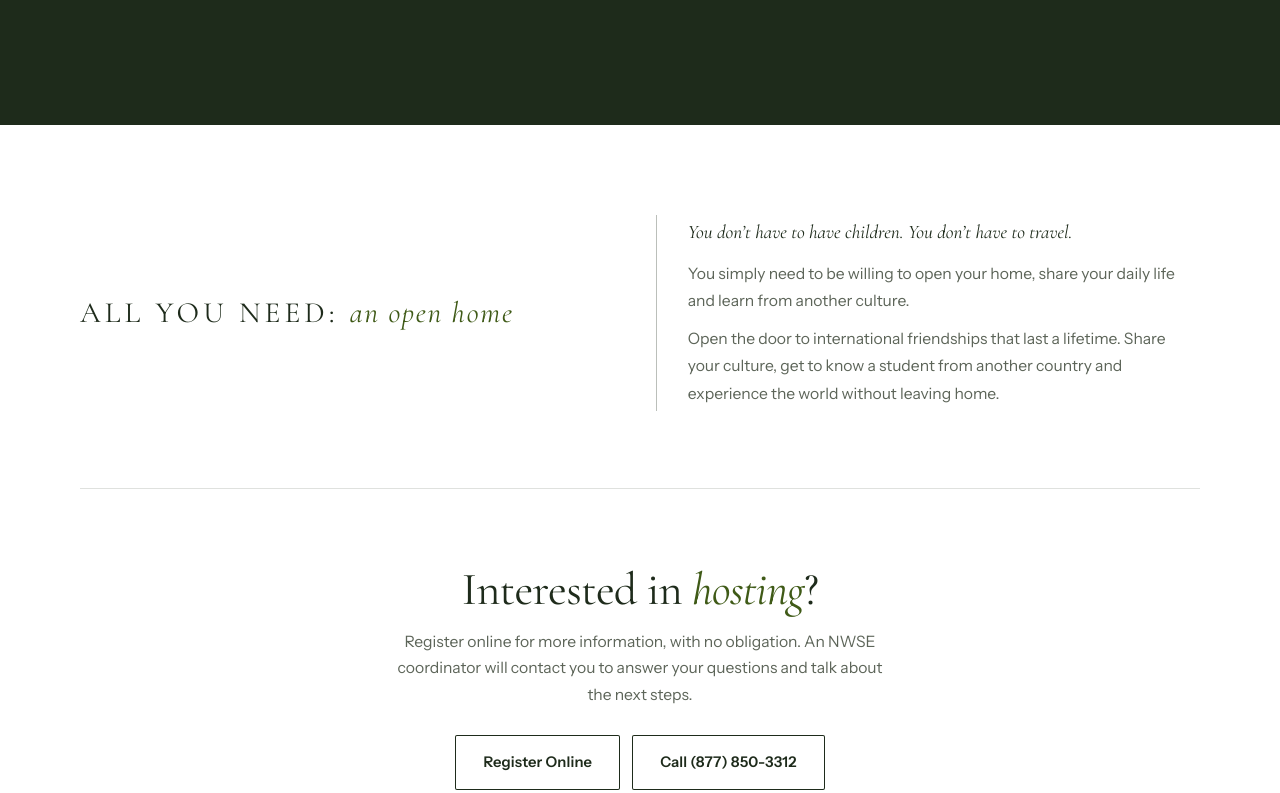
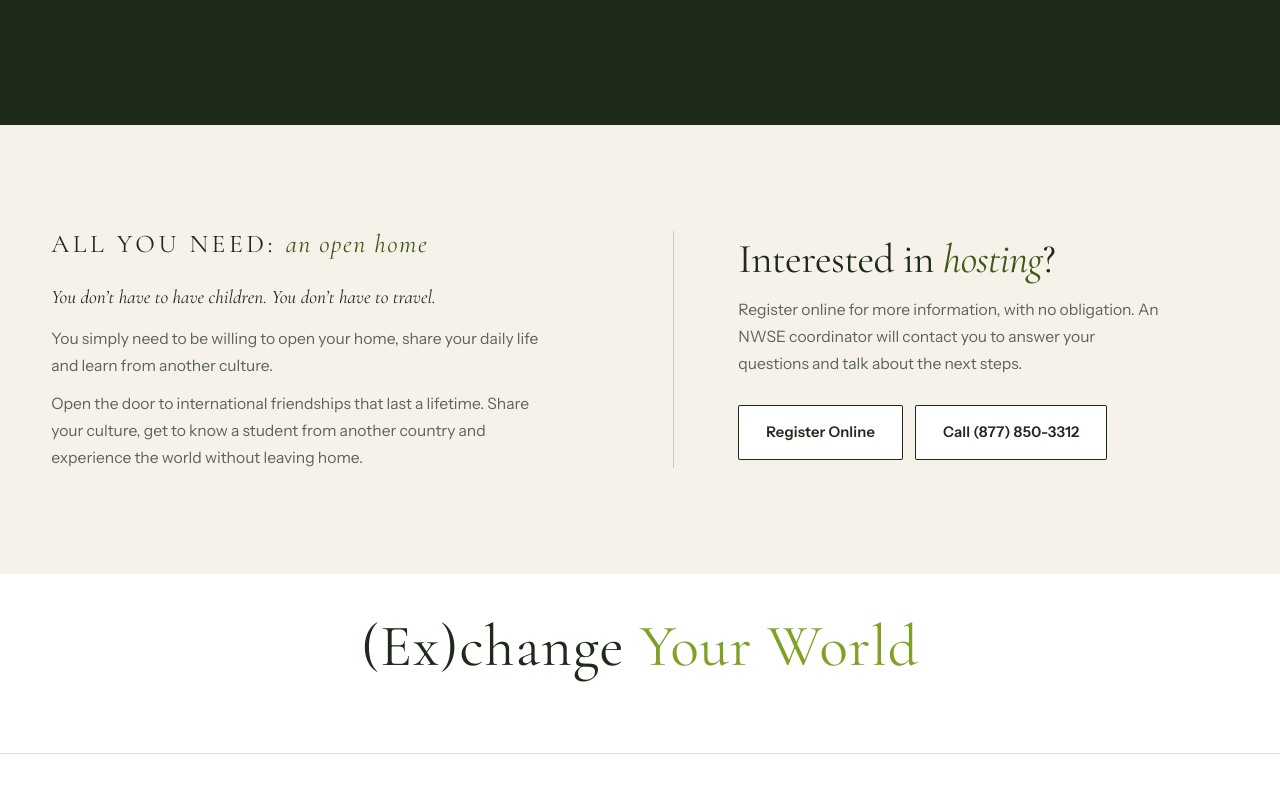
Before and after one commit to anjagregoran/nwse-homepage-concept, a plain HTML site: page index.html in a window 1280 px wide. Shown: the part 4789-5582 px from the top of the page. Drawn offline with nearby package versions, Linux system fonts and the light colour scheme; a web font is replaced by a local one.

Commit message:
Bottom: All you need on the left, hosting call to action on the right, one compact cream row
Co-Authored-By: Claude Opus 5.5 <noreply@anthropic.com>

```diff
--- a/index.html
+++ b/index.html
@@ -765,6 +765,22 @@
   .closing .open-row p + p { margin-top: 10px; }
   .closing .open-row p.dont { font: italic 400 clamp(1.15rem, 1.5vw, 1.35rem)/1.4 var(--serif); color: var(--ink); margin-bottom: 14px; }
   @media (max-width: 900px) { .closing .open-row { grid-template-columns: 1fr; gap: 26px; } .closing .open-row h2 { white-space: normal; } }
+  /* v67: bottom in one calm row: "All you need" on the left, "Interested in hosting?" with the buttons on the right, a thin line between, on cream */
+  .closing { background: #f6f2ea; padding: clamp(72px, 8vw, 112px) var(--gutter); text-align: left; }
+  .closing .split { max-width: 1180px; margin: 0 auto; display: grid; grid-template-columns: minmax(0, 1.12fr) minmax(0, 1fr); align-items: center; }
+  .closing .open-row { display: block; max-width: none; margin: 0; padding: 0 clamp(40px, 5vw, 84px) 0 0; border: 0; }
+  .closing .open-row h2 { white-space: normal; font-size: clamp(1.35rem, 2vw, 1.85rem); margin: 0 0 24px; }
+  .closing .open-row .txt { border: 0; padding: 0; }
+  .closing .open-row p { max-width: 31rem; }
+  .closing .cta-side { border-left: 1px solid rgba(30,43,27,.2); padding: 8px 0 8px clamp(40px, 5vw, 84px); }
+  .closing .cta-side h2 { font-size: clamp(2.1rem, 3.2vw, 3rem); max-width: none; margin: 0; text-align: left; }
+  .closing .cta-side p.sub { max-width: 27em; margin: 16px 0 28px; text-align: left; }
+  .closing .cta-side .ctas { justify-content: flex-start; }
+  @media (max-width: 900px) {
+    .closing .split { grid-template-columns: 1fr; }
+    .closing .open-row { padding: 0 0 40px; }
+    .closing .cta-side { border-left: 0; border-top: 1px solid rgba(30,43,27,.2); padding: 40px 0 0; }
+  }
 </style>
 </head>
 <body class="home">
@@ -881,6 +897,7 @@
   </section>
 
   <section class="closing" id="register">
+    <div class="split">
     <div class="open-row">
       <h2>All you need: <em>an open home</em></h2>
       <div class="txt">
@@ -889,13 +906,14 @@
         <p>Open the door to international friendships that last a lifetime. Share your culture, get to know a student from another country and experience the world without leaving home.</p>
       </div>
     </div>
-    <div class="wrap">
+    <div class="cta-side">
       <h2>Interested in <em>hosting</em>?</h2>
       <p class="sub">Register online for more information, with no obligation. An NWSE coordinator will contact you to answer your questions and talk about the next steps.</p>
       <div class="ctas">
         <a class="btn" href="#" data-href="host.html#register">Register Online</a>
         <a class="btn line" href="tel:+18778503312">Call (877) 850-3312</a>
       </div>
+    </div>
     </div>
   </section>
   <section class="signoff" aria-label="Our slogan"><p>(Ex)change <span>Your World</span></p></section>
```
